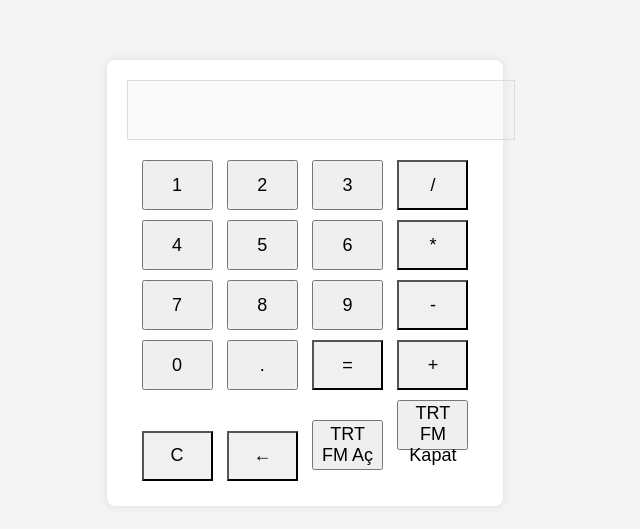
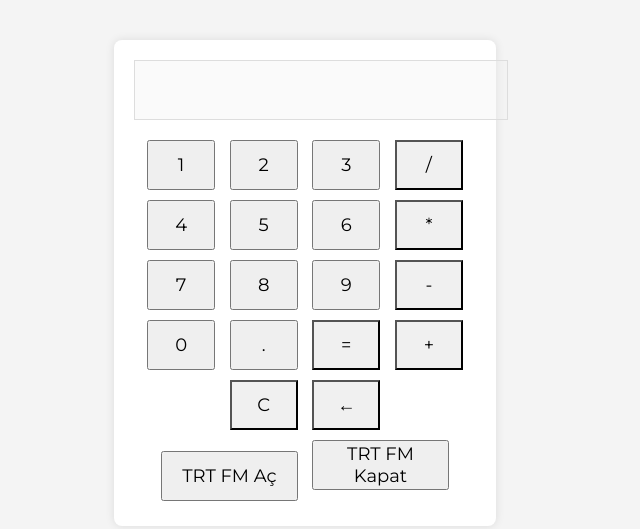
Before and after one commit to heyturkiye204/hesapmakinesi.heytr.live, a plain HTML site: page index.html in a window 1280 px wide. Shown: the part 117-646 px from the top of the page, without its empty margins (335-975 px from the left). Drawn offline with Linux system fonts and the light colour scheme.

Commit message:
Update index.html

```diff
--- a/index.html
+++ b/index.html
@@ -38,6 +38,7 @@
             margin: 5px;
             font-size: 18px;
             cursor: pointer;
+            font-family: 'Montserrat', sans-serif;
         }
 
         .operator {
@@ -53,6 +54,10 @@
             font-size: 16px;
             border: none;
             cursor: pointer;
+        }
+
+        #openTrtFm, #closeTrtFm {
+            width: 40%;
         }
     </style>
 </head>
@@ -82,6 +87,7 @@
         <br>
         <button class="operator" onclick="clearDisplay()">C</button>
         <button class="operator" onclick="backspace()">&larr;</button>
+        <br>
         <button id="openTrtFm" onclick="openTrtFm()">TRT FM Aç</button>
         <button id="closeTrtFm" onclick="closeTrtFm()">TRT FM Kapat</button>
     </div>
```
